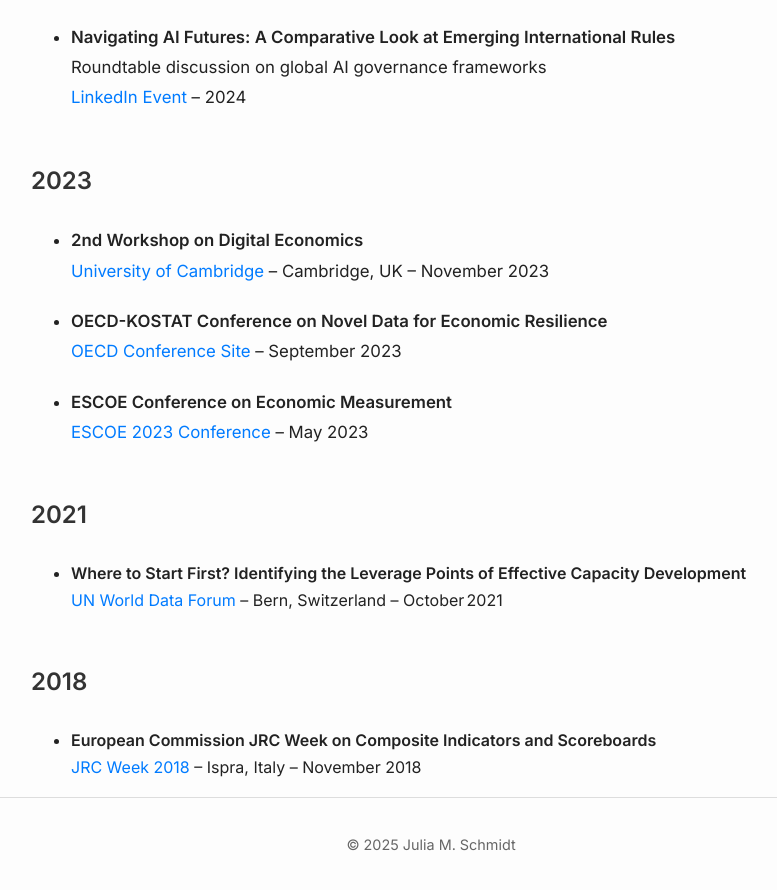
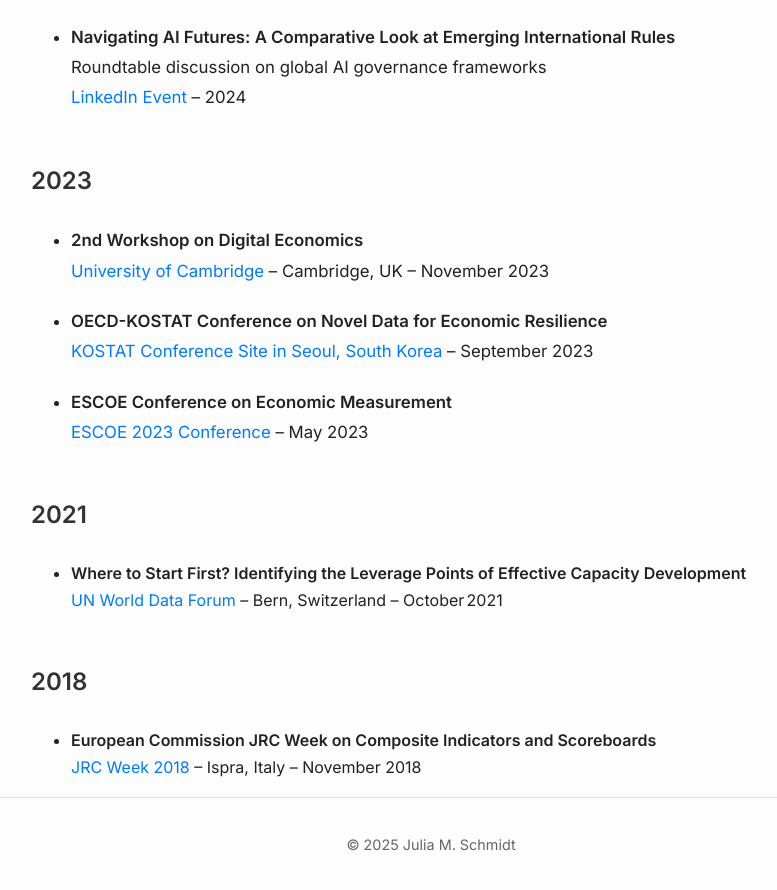
Before and after one commit to julia-m-schmidt/julia-m-schmidt.github.io, a Jekyll site: the page built from talks.md, in a window 1280 px wide and 900 px high, scrolled down 1137 px. Shown: the top 890 px of the window, without its empty margins (209-986 px from the left). Built offline with Jekyll 4.4.1, drawn with Linux system fonts in a browser that asks for light colours.

Commit message:
Update talks.md

```diff
--- a/talks.md
+++ b/talks.md
@@ -36,7 +36,7 @@
   [University of Cambridge]([https://www.jbs.cam.ac.uk/faculty-research/centres/digital-innovation/digital-economics-workshop/](https://www.bennettinstitute.cam.ac.uk/wp-content/uploads/2023/11/UK-DigEcon-2023-Agenda-Programme.pdf)) – Cambridge, UK – November 2023
 
 - **OECD-KOSTAT Conference on Novel Data for Economic Resilience**
-  [OECD Conference Site]([https://www.oecd.org/wise/events/oecd-kostat-conference-on-novel-data.htm](https://kostat.go.kr/gallery.es?mid=a20403040000&bid=11790&tag=&act=view&list_no=424201&ref_bid=)) – September 2023
+  [KOSTAT Conference Site in Seoul, South Korea]([https://www.oecd.org/wise/events/oecd-kostat-conference-on-novel-data.htm](https://kostat.go.kr/gallery.es?mid=a20403040000&bid=11790&tag=&act=view&list_no=424201&ref_bid=)) – September 2023
 
 - **ESCOE Conference on Economic Measurement**
   [ESCOE 2023 Conference](https://www.escoe.ac.uk/events/escoe-conference-on-economic-measurement-2023/) – May 2023
```
